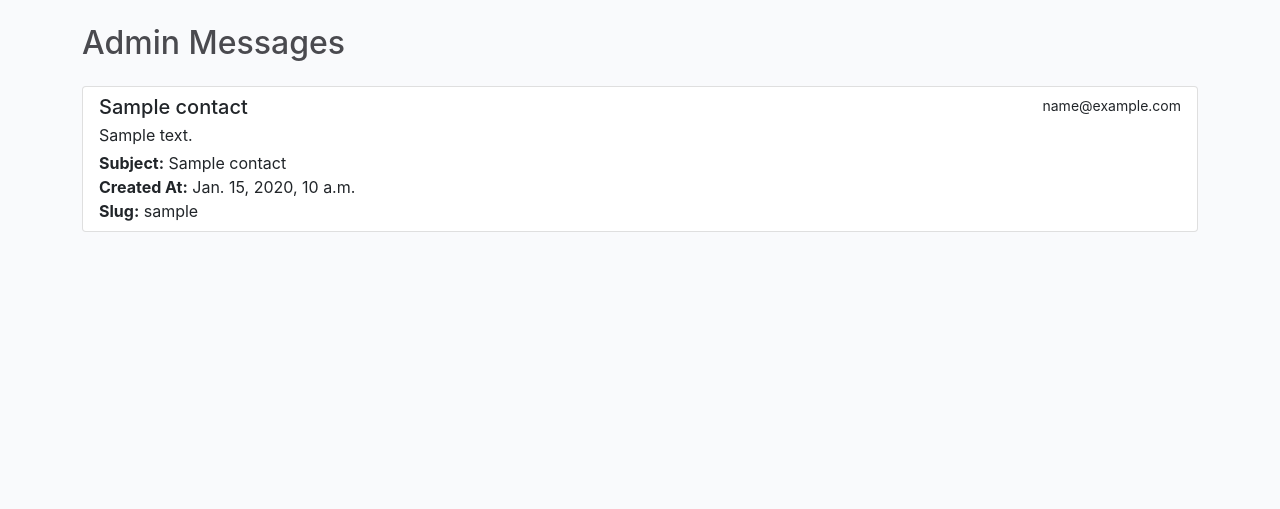
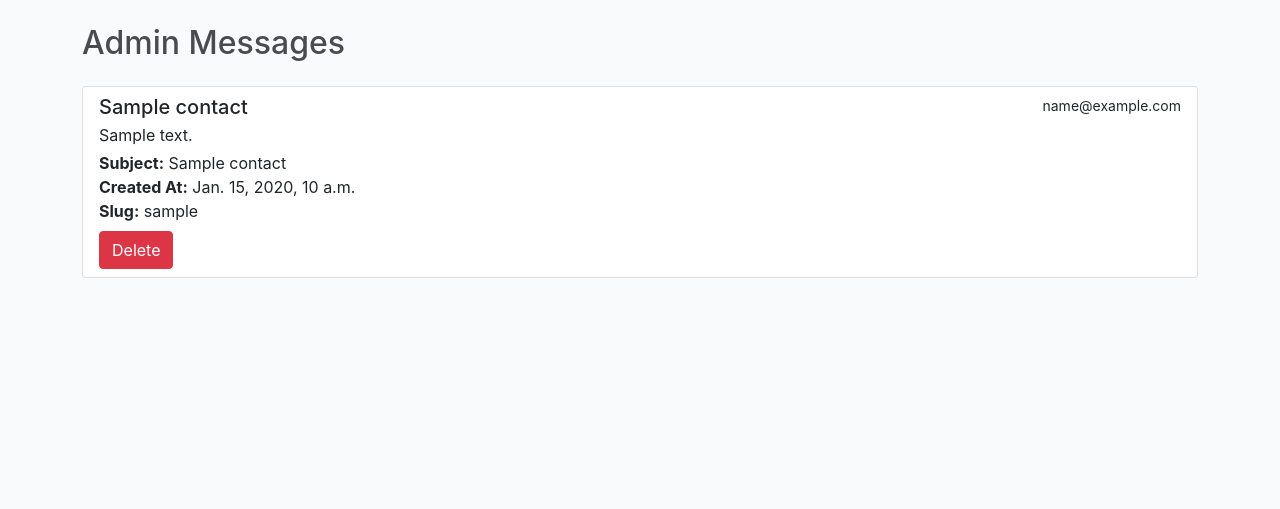
Before and after one commit to ThePyth0nKid/pp4-myblog, a Django app: page /admin_dashboard/ in a window 1280 px wide. Shown: the part 60-569 px from the top of the page. Run offline with Django 4.2, Linux system fonts and the light colour scheme; a user stored in the database is signed in; tables that the repository leaves empty hold one stand-in row (values such as "Sample post"); parts of the project's set-up code (start-up, migrations or seed data) failed here and were passed over; some libraries are stand-ins or nearby versions.

Commit message:
Add delete message functionality to superuser frontend

```diff
--- a/admin_dashboard/templates/admin_dashboard/admin_dashboard.html
+++ b/admin_dashboard/templates/admin_dashboard/admin_dashboard.html
@@ -22,6 +22,12 @@
 
             <!-- Display 'slug' field -->
             <p class="mb-0"><strong>Slug:</strong> {{ contact.slug }}</p>
+
+            <!-- Delete Button -->
+            <form action="{% url 'delete_contact' contact.slug %}" method="post" class="mt-2">
+                {% csrf_token %}
+                <button type="submit" class="btn btn-danger">Delete</button>
+            </form>
         </div>
         {% endfor %}
     </div>
--- a/admin_dashboard/urls.py
+++ b/admin_dashboard/urls.py
@@ -1,8 +1,9 @@
 from django.urls import path
-from .views import admin_messages, create_post, delete_post
+from .views import admin_messages, create_post, delete_post, delete_contact
 
 
 urlpatterns = [
     path('', admin_messages, name='admin_dashboard'),
     path('create/', create_post, name='create_post'),
+    path('delete_contact/<slug:slug>/', delete_contact, name='delete_contact'),
 ]
--- a/admin_dashboard/views.py
+++ b/admin_dashboard/views.py
@@ -28,6 +28,35 @@ def admin_messages(request):
     else:
         # If the user is not a superuser, redirect them to the 'home' page
         return redirect('home')
+
+
+def delete_contact(request, slug):
+    """
+    Deletes a contact object based on its slug. If the request method is POST,
+    it deletes the contact and redirects to the admin dashboard with a success message.
+    Otherwise, it renders the admin dashboard template with the contact context.
+
+    Args:
+        request: HttpRequest object.
+        slug: The slug of the Contact object to be deleted.
+
+    Returns:
+        HttpResponse: Redirects to the admin dashboard if the contact is successfully deleted.
+        Otherwise, renders the admin dashboard template with the contact context.
+    """
+    # Fetch the Contact object based on slug or return 404 if not found.
+    contact = get_object_or_404(Contact, slug=slug)
+
+    # Check if the request is a POST request to delete the contact.
+    if request.method == 'POST':
+        contact.delete()
+        messages.success(request, 'Contact was successfully deleted.')
+        # Redirect to the admin dashboard view; replace 'admin_dashboard' with the name of your dashboard view.
+        return redirect('admin_dashboard')
+
+    # If not a POST request, render the admin dashboard template with the contact.
+    # Replace 'admin_dashboard.html' with the name of your dashboard template.
+    return render(request, 'admin_dashboard.html', {'contact': contact})
 
 
 @login_required
--- a/blog/views.py
+++ b/blog/views.py
@@ -172,9 +172,6 @@ def comment_delete(request, slug, comment_id):
     comment is deleted or if an error occurs.
 
     Notes:
-    - The view assumes that the `Post` and `Comment` models exist and are
-    appropriately defined with a `status` field
-      for `Post` and an `author` field for `Comment`.
     - The view relies on the user being authenticated and matching the author
     of the comment for deletion to proceed.
     - Uses Django's messaging framework to provide feedback to the user about
```
